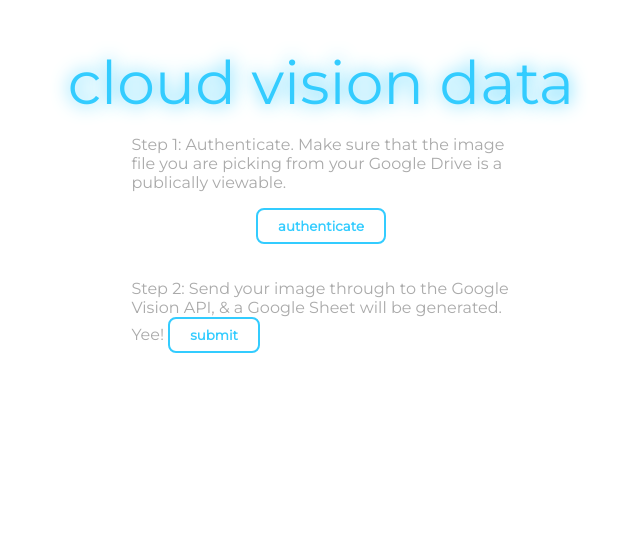
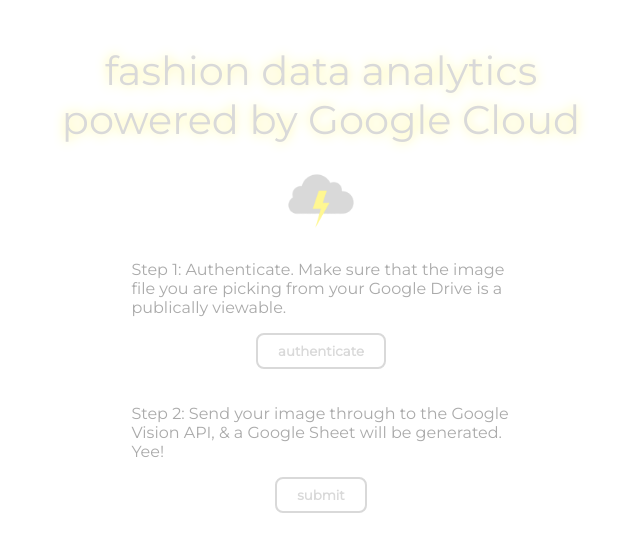
Before and after one commit to madamCS/DASH, a website: page src/index.html in a window 1280 px wide. Shown: the whole page, without its empty margins (319-959 px from the left). Drawn offline with Linux system fonts and the light colour scheme.

Commit message:
updated design

```diff
--- a/src/dash.css
+++ b/src/dash.css
@@ -4,14 +4,14 @@
 }
 
 #bigText {
-    color: #33ccff;
-    text-shadow: #33ccff 0 0 0.3em;
-    font-size: 60px;
+    color: #d9d9d9;
+    text-shadow: #fff792 0 0 0.3em;
+    font-size: 40px;
 }
 
 .blueButton {
-  border: 2px solid #33ccff;
-  color: #33ccff;
+  border: 2px solid #d9d9d9;
+  color: #d9d9d9;
   background-color: white;
   font-family: 'Montserrat', sans-serif;
   padding: 8px 20px;
@@ -23,6 +23,7 @@
 
 .blueButton:hover {
     cursor: pointer;
+    text-shadow: #fff792 0 0 0.3em;
 }
 
 p {
--- a/src/index.html
+++ b/src/index.html
@@ -5,6 +5,9 @@
         <title>DASH</title>
         <link rel="stylesheet" href="dash.css">
         <link href="https://fonts.googleapis.com/css?family=Montserrat&display=swap" rel="stylesheet">
+        <link rel="icon"
+          type="image/png"
+          href="dashlogo.png">
     </head>
 
     <script type="text/javascript">
@@ -139,7 +142,8 @@
     <body>
         <br><br>
         <div id="bigText">
-            cloud vision data
+            fashion data analytics <br>powered by Google Cloud <br>
+            <img src="dashlogo.png" width="100px">
         </div>
 
          <!-- The Google API Loader script. -->
@@ -152,7 +156,7 @@
         <br><br>
         <div id="result"></div>
 
-        <p> Step 2: Send your image through to the Google Vision API, & a Google Sheet will be generated. Yee!
+        <p> Step 2: Send your image through to the Google Vision API, & a Google Sheet will be generated. Yee! </p>
 
         <!-- Submit button. -->
         <button type="button" class="blueButton" onclick="myFunction()">submit</button>
```
Also changed, not shown: src/dashlogo.png (added).
